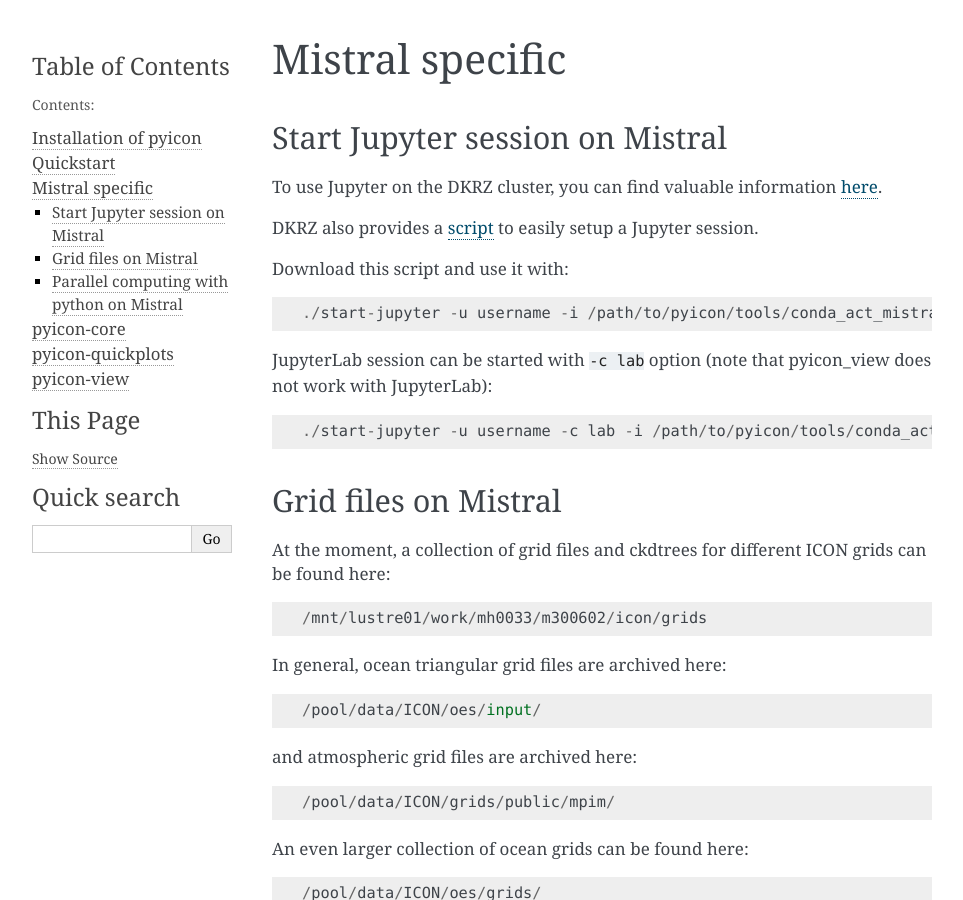
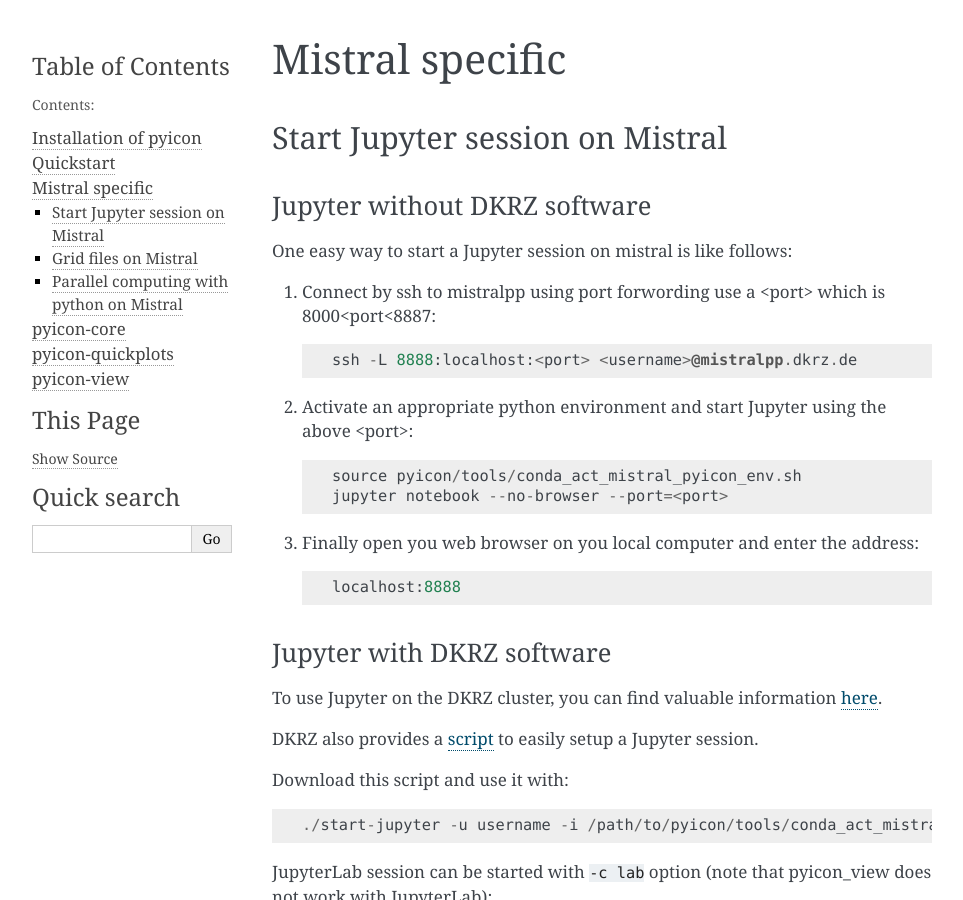
Before and after one commit to ppothapa/pyICON_EXCLAIM, a Sphinx documentation site: the page built from doc/mistral.rst, in a window 1280 px wide and 900 px high. Shown: the whole window, without its empty margins (148-1111 px from the left). Built offline with Sphinx 7.4.7, drawn with Linux system fonts in a browser that asks for light colours; formulas are drawn with MathJax 3.

Commit message:
doc/mistral.rst: Added simple way of connecting to DKRZ Jupyter without DKRZ script.

```diff
--- a/doc/mistral.rst
+++ b/doc/mistral.rst
@@ -12,6 +12,33 @@
 
 Start Jupyter session on Mistral
 --------------------------------
+
+Jupyter without DKRZ software
+^^^^^^^^^^^^^^^^^^^^^^^^^^^^^
+
+One easy way to start a Jupyter session on mistral is like follows:
+
+1. Connect by ssh to mistralpp using port forwording use a <port> which is 8000<port<8887:
+
+  ::
+
+    ssh -L 8888:localhost:<port> <username>@mistralpp.dkrz.de
+
+2. Activate an appropriate python environment and start Jupyter using the above <port>:
+
+  ::
+
+    source pyicon/tools/conda_act_mistral_pyicon_env.sh
+    jupyter notebook --no-browser --port=<port>
+
+3. Finally open you web browser on you local computer and enter the address:
+
+  ::
+
+    localhost:8888
+
+Jupyter with DKRZ software
+^^^^^^^^^^^^^^^^^^^^^^^^^^
 
 To use Jupyter on the DKRZ cluster, you can find valuable information `here <https://www.dkrz.de/up/systems/mistral/programming/jupyter-notebook>`_.
 
```
